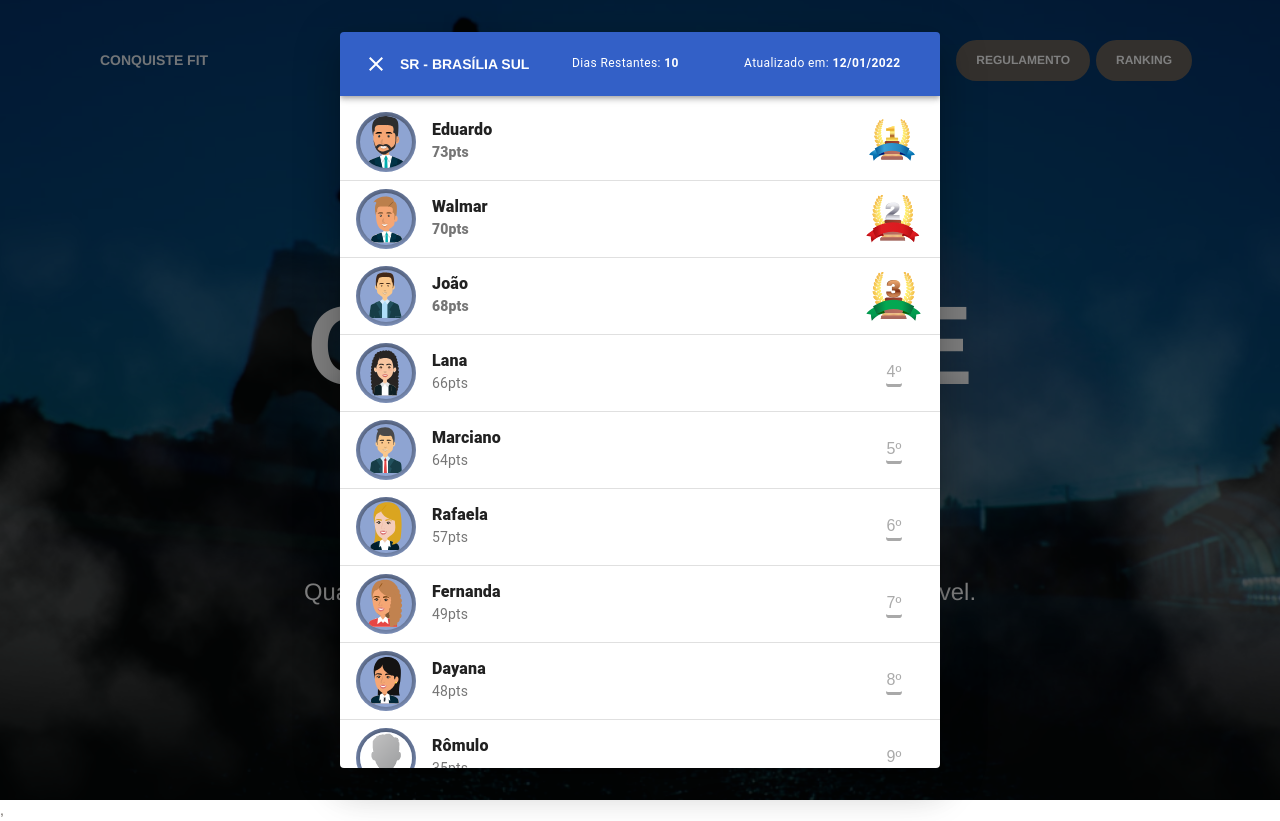
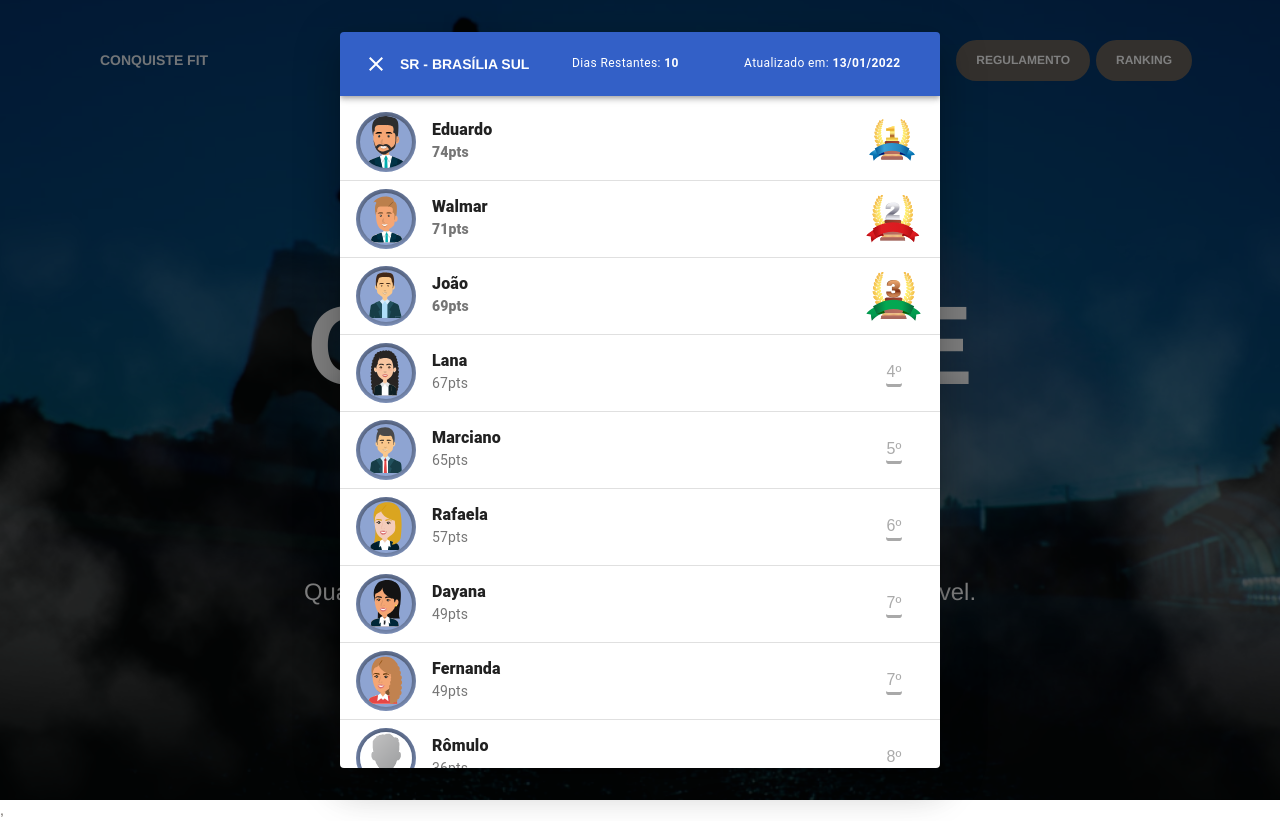
Before and after one commit to arthurfjadecastro/conquistefit, a React (Create React App) app: page /home in a window 1280 px wide. Both pictures are taken after a click on the button "RANKING". Built offline with nearby package versions, Linux system fonts and the light colour scheme.

Commit message:
Update points of rank at 13/01/2022

```diff
--- a/src/views/Ranking.jsx
+++ b/src/views/Ranking.jsx
@@ -66,7 +66,7 @@ export default function Ranking({ open, handleClose }) {
       name: "Marciano",
       src: "/img/MARCIANO.svg",
       position: null,
-      pts: 64
+      pts: 65
     },
     {
       name: "Beth",
@@ -78,7 +78,7 @@ export default function Ranking({ open, handleClose }) {
       name: "Lana",
       src: "/img/LANA.svg",
       position: null,
-      pts: 66
+      pts: 67
     },
     {
       name: "Ramon",
@@ -90,7 +90,7 @@ export default function Ranking({ open, handleClose }) {
       name: "João",
       src: "/img/JOAO.svg",
       position: null,
-      pts: 68
+      pts: 69
     },
     {
       name: "Carol",
@@ -102,20 +102,20 @@ export default function Ranking({ open, handleClose }) {
       name: "Dayana",
       src: "/img/DAYANA.svg",
       position: null,
-      pts: 48
+      pts: 49
     },
     {
       name: "Arthur",
       src: "/img/ARTHUR.svg",
       position: null,
-      pts: 15
+      pts: 16
 
     },
     {
       name: "Walmar",
       src: "/img/WALMAR.svg",
       position: null,
-      pts: 70
+      pts: 71
     },
     {
       name: "Rafaela",
@@ -151,13 +151,13 @@ export default function Ranking({ open, handleClose }) {
       name: "Eduardo",
       src: "/img/Eduardo.svg",
       position: null,
-      pts: 73
+      pts: 74
     },
     {
       name: "Juliana",
       src: "/img/default-avatar.png",
       position: null,
-      pts: 27
+      pts: 28
     },
     {
       name: "Gilberto",
@@ -212,7 +212,7 @@ export default function Ranking({ open, handleClose }) {
       name: "Rômulo",
       src: "/img/default-avatar.png",
       position: null,
-      pts: 35
+      pts: 36
     },
   ]
 
@@ -277,7 +277,7 @@ export default function Ranking({ open, handleClose }) {
               Dias Restantes:    <b> {diffDays}</b>
             </Typography>
             <Typography variant="caption" className={classes.title2}>
-              Atualizado em:    <b> {"12/01/2022"}</b>
+              Atualizado em:    <b> {"13/01/2022"}</b>
             </Typography>
           </Toolbar>
         </AppBar>
```
